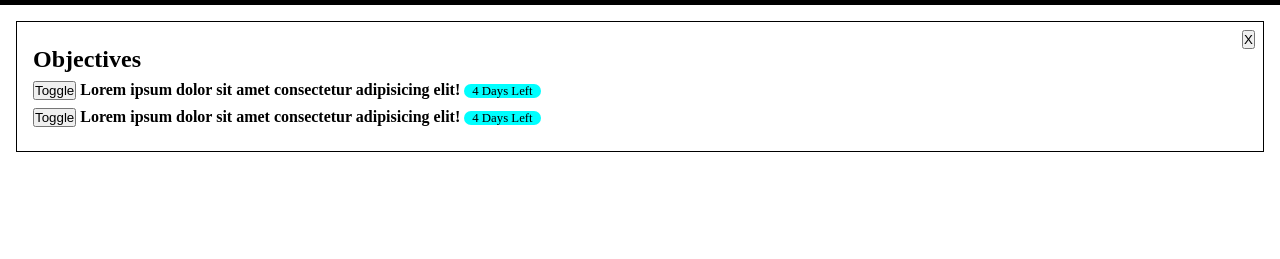
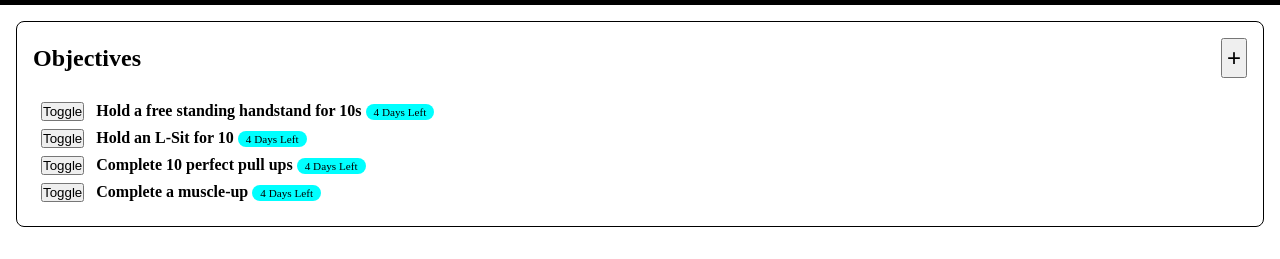
Before and after one commit to pantercp/productivity-dash, a plain HTML site: page index.html in a window 1280 px wide. Shown: the part 55-314 px from the top of the page. Drawn offline with Linux system fonts and the light colour scheme.

Commit message:
Added an objective form

```diff
--- a/app.js
+++ b/app.js
@@ -1,3 +1,12 @@
+// -------Toggle Objectives Form
+
+const formToggle = document.querySelector(".form-toggle")
+const formContent = document.querySelector(".container-form")
+
+formToggle.addEventListener("click", () => {
+    formContent.classList.toggle("open")
+});
+
 // -------Toggle Objectives Tasks
 
 const tasksBtns = document.querySelectorAll(".task-drop");
@@ -13,7 +22,6 @@ for(let tasksBtn of tasksBtns) {
 // --------Check Off Task
 
 const inputs = document.querySelectorAll("input")
-const bingo = document.querySelector("input")
 
 for(let input of inputs) {
         input.addEventListener("click", () => {
--- a/index.html
+++ b/index.html
@@ -24,54 +24,100 @@
     <div class="dashboard">
         <div class="dash-top">
             <h2>Objectives</h2>
-            <button>X</button>
+            <button class="form-toggle">+</button>
+        </div>
+        <div class="container-form">
+            <form action="">
+                <input type="text">
+                <input type="date">
+                <button>Submit</button>
+            </form>
         </div>
         <div class="container">
             <div class="dash-body">
                 <button class="task-drop">Toggle</button>
-                <h4>Lorem ipsum dolor sit amet consectetur adipisicing elit!</h4>
+                <h4>Hold a free standing handstand for 10s</h4>
                 <span>4 Days Left</span>
                 <div class="dash-tasks">
                     <div class="task-item">
                         <input type="checkbox">
-                        <p class="task-detail">Lorem ipsum dolor, sit amet consectetur adipisicing elit. Delectus,
-                            ratione
-                            nulla exercitationem
-                            consequuntur laudantium rem.</p>
+                        <p class="task-detail">Hold against wall for 60s</p>
                     </div>
                     <div class="task-item">
                         <input type="checkbox">
-                        <p class="task-detail">Lorem ipsum dolor, sit amet consectetur adipisicing elit. Delectus,
-                            ratione
-                            nulla exercitationem
-                            consequuntur laudantium rem.</p>
+                        <p class="task-detail">Walk up to wall and fully stack</p>
+                    </div>
+                    <div class="task-item">
+                        <input type="checkbox">
+                        <p class="task-detail">Handstand with back to wall</p>
                     </div>
                 </div>
             </div>
             <div class="dash-body">
                 <button class="task-drop">Toggle</button>
-                <h4>Lorem ipsum dolor sit amet consectetur adipisicing elit!</h4>
+                <h4>Hold an L-Sit for 10</h4>
                 <span>4 Days Left</span>
                 <div class="dash-tasks">
                     <div class="task-item">
                         <input type="checkbox">
-                        <p class="task-detail">Lorem ipsum dolor, sit amet consectetur adipisicing elit. Delectus,
-                            ratione
-                            nulla exercitationem
-                            consequuntur laudantium rem.</p>
+                        <p class="task-detail">Hold a bullet position for 100s</p>
                     </div>
                     <div class="task-item">
                         <input type="checkbox">
-                        <p class="task-detail">Lorem ipsum dolor, sit amet consectetur adipisicing elit. Delectus,
-                            ratione
-                            nulla exercitationem
-                            consequuntur laudantium rem.</p>
+                        <p class="task-detail">Complete 20 hanging knee raises</p>
+                    </div>
+                    <div class="task-item">
+                        <input type="checkbox">
+                        <p class="task-detail">Complete 20 hanging single leg raises</p>
+                    </div>
+                    <div class="task-item">
+                        <input type="checkbox">
+                        <p class="task-detail">Complete 10 hanging L-Sit raises</p>
+                    </div>
+                </div>
+            </div>
+            <div class="dash-body">
+                <button class="task-drop">Toggle</button>
+                <h4>Complete 10 perfect pull ups</h4>
+                <span>4 Days Left</span>
+                <div class="dash-tasks">
+                    <div class="task-item">
+                        <input type="checkbox">
+                        <p class="task-detail">Complete 30 Australian Pull-Ups</p>
+                    </div>
+                    <div class="task-item">
+                        <input type="checkbox">
+                        <p class="task-detail">Complete 10 chin ups</p>
+                    </div>
+                </div>
+            </div>
+            <div class="dash-body">
+                <button class="task-drop">Toggle</button>
+                <h4>Complete a muscle-up</h4>
+                <span>4 Days Left</span>
+                <div class="dash-tasks">
+                    <div class="task-item">
+                        <input type="checkbox">
+                        <p class="task-detail">Complete 30 pull-ups</p>
+                    </div>
+                    <div class="task-item">
+                        <input type="checkbox">
+                        <p class="task-detail">Complete 50 chin ups</p>
+                    </div>
+                    <div class="task-item">
+                        <input type="checkbox">
+                        <p class="task-detail">Complete 50 push ups</p>
+                    </div>
+                    <div class="task-item">
+                        <input type="checkbox">
+                        <p class="task-detail">Complete 30 diamond push ups</p>
                     </div>
                 </div>
             </div>
         </div>
     </div>
 
+
 </body>
 
 </html>
--- a/style.css
+++ b/style.css
@@ -18,18 +18,30 @@
     margin: 1rem;
     padding: 1rem;
     border: 1px solid black;
+    border-radius: 0.5rem;
 }
 .dash-top{
-    margin: 0.5rem 0;
+    margin: 0 0 1rem 0;
+    display: flex;
+    justify-content: space-between;
+    align-items: center;
 }
 .dash-top button{
-    position: absolute;
-    top: 0;
-    right: 0;
-    margin: 0.5rem;
+    font-size: 1.5rem;
+    padding: 0.25rem;
 }
 .dashboard h2{
     display: inline-block;
+}
+
+/* ---------Form---------- */
+
+.container-form{
+    height: 0;
+    overflow: hidden;
+}
+.container-form.open{
+    height: 100%;
 }
 
 /* ---------Objectives--------- */
@@ -40,10 +52,13 @@
     margin: 0.5rem 0;
 }
 .dashboard span{
-    font-size: 0.8rem;
+    font-size: 0.7rem;
     background-color: aqua;
     border-radius: 0.5rem;
-    padding: 0 0.5rem;
+    padding: 0.1rem 0.5rem;
+}
+.task-drop{
+    margin: 0 0.5rem;
 }
 
 /* ---------Tasks Section--------- */
```
